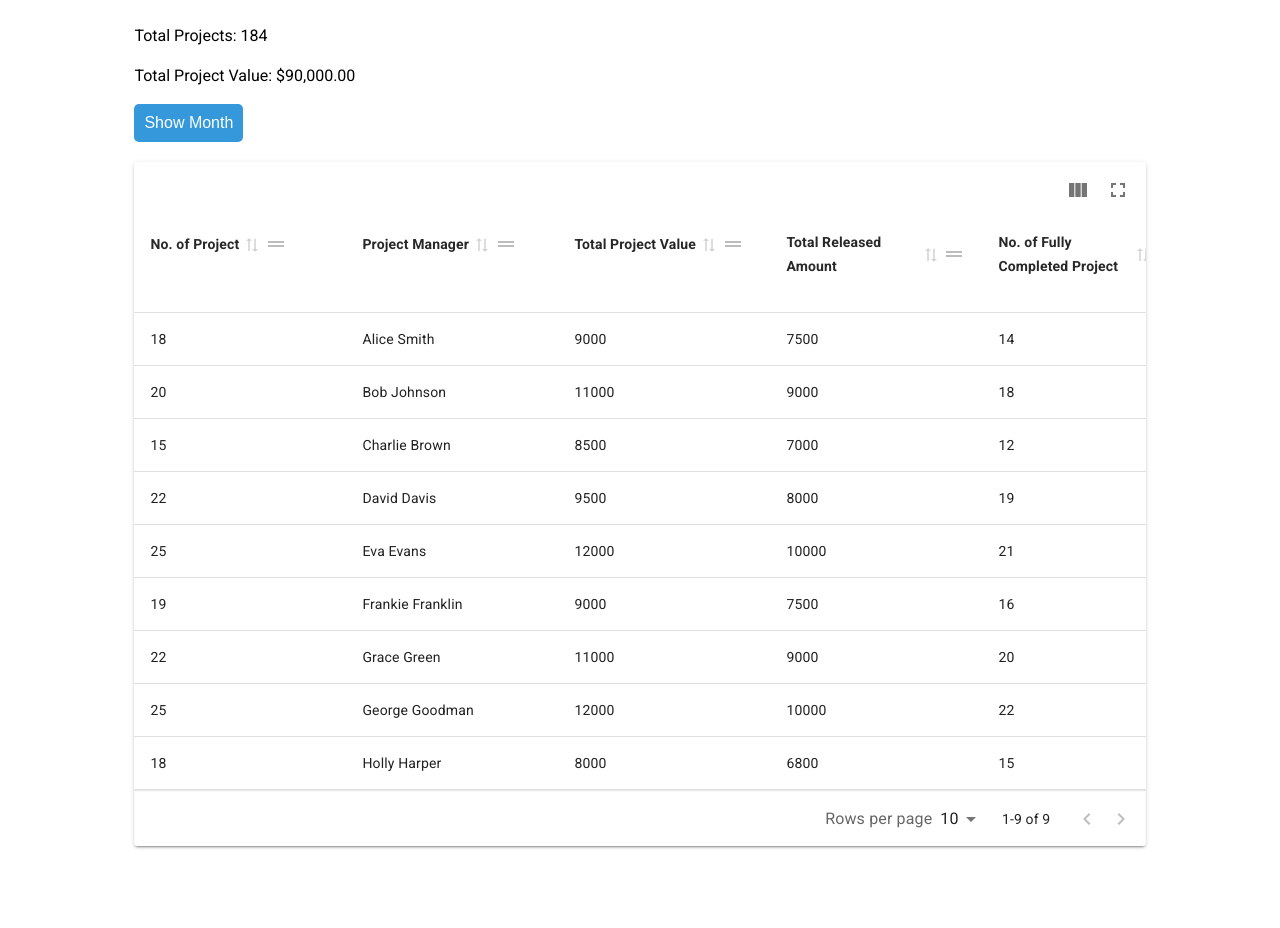
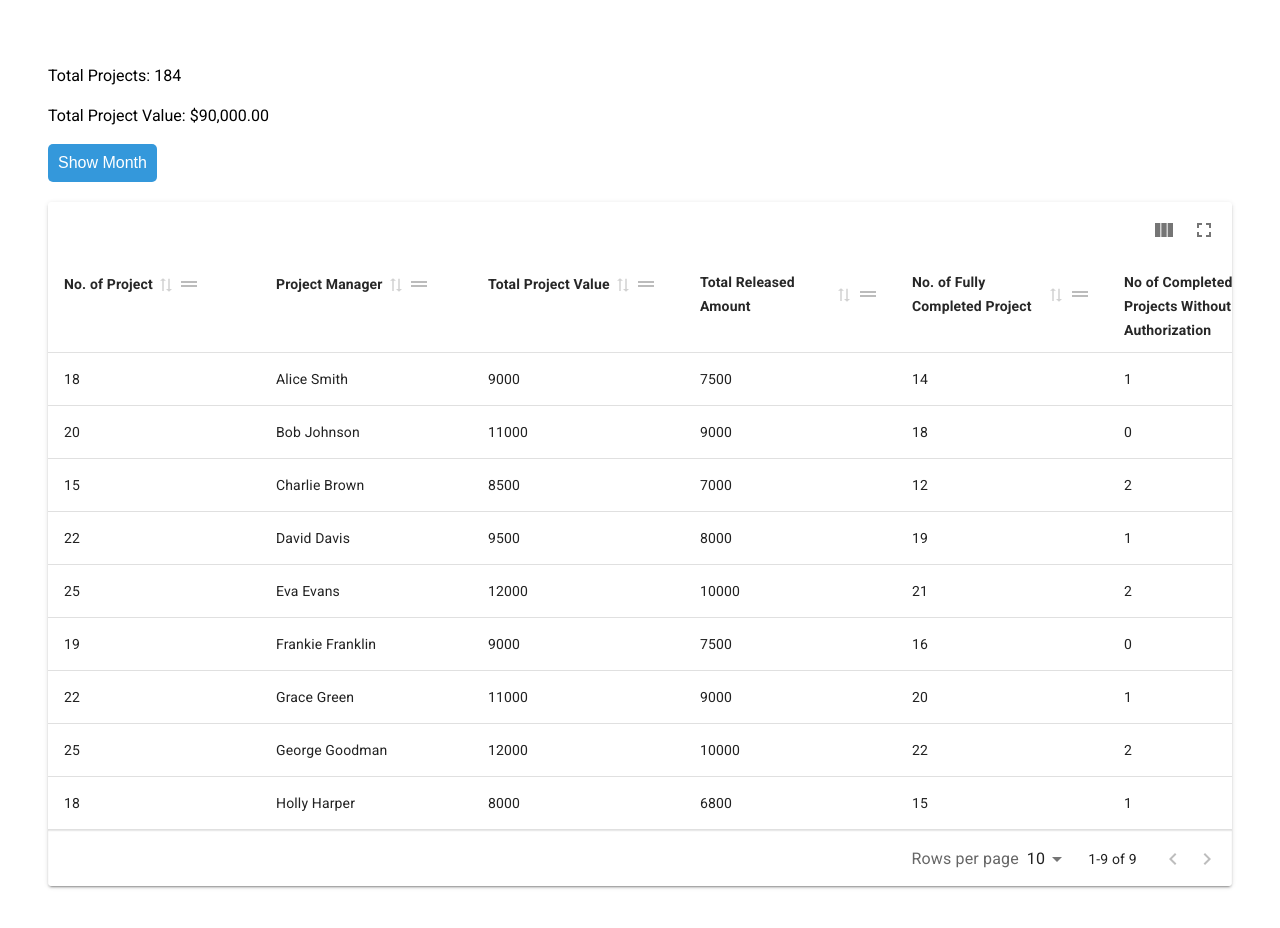
Before and after one commit to tanvirmitul1/draggable-table, a React (Vite) app: page / in a window 1280 px wide. Shown: the top 928 px of the page. Before the commit the page ends 854 px from the top, so only its background shows below. Built offline with nearby package versions, Linux system fonts and the light colour scheme.

Commit message:
fix-modal and table reasponsiveness

```diff
--- a/src/components/Modal.jsx
+++ b/src/components/Modal.jsx
@@ -1,44 +1,61 @@
 /* eslint-disable react/prop-types */
+/**
+ * eslint-disable react/prop-types
+ *
+ * @format
+ */
 
-import ReactModal from 'react-modal';
-import SecondaryTable from './modal/SecondaryTable';
-import Header from './modal/Header';
-import Managerdetails from './modal/ManagerDetails';
+import ReactModal from "react-modal";
+import SecondaryTable from "./modal/SecondaryTable";
+import Header from "./modal/Header";
+import Managerdetails from "./modal/ManagerDetails";
 
-const Modal = ({ isOpen, onRequestClose, contentLabel, selectedRowData, handleCloseModal }) => {
+const Modal = ({
+  isOpen,
+  onRequestClose,
+  contentLabel,
+  selectedRowData,
+  handleCloseModal,
+}) => {
   console.log(selectedRowData);
   return (
     <ReactModal
       style={{
         overlay: {
           zIndex: 1000,
-                    maxWidth: '80%',
-                    maxHeight: '80%',
-                    margin: 'auto auto',
-                    padding: '50px',
+          backgroundColor: "rgba(0, 0, 0, 0.5)",
+
+          margin: "auto auto",
+          padding: "50px",
         },
         content: {
           zIndex: 1001,
-                    maxWidth: '70%',
-                    maxHeight: '100%',
-                    margin: 'auto auto',
-                    padding: '50px',
+          maxWidth: "80%",
+
+          margin: "auto auto",
+          padding: "50px",
         },
       }}
       isOpen={isOpen}
       onRequestClose={onRequestClose}
-            contentLabel={contentLabel}
-
-        >
+      contentLabel={contentLabel}>
       {selectedRowData && (
         <div>
           <div>
+            <div>
               <Header selectedRowData={selectedRowData} />
+            </div>
 
+            <div>
               <Managerdetails selectedRowData={selectedRowData} />
             </div>
+          </div>
+          <div>
             <button onClick={handleCloseModal}>Close</button>
+          </div>
+          <div>
             <SecondaryTable selectedRowData={selectedRowData} />
+          </div>
         </div>
       )}
     </ReactModal>
--- a/src/components/modal/ManagerDetails.jsx
+++ b/src/components/modal/ManagerDetails.jsx
@@ -18,8 +18,7 @@ const Managerdetails = ({selectedRowData}) => {
                                   cursor: 'pointer',
                                   transition: 'background 0.3s',
                               }}
-                              onMouseOver={(e) => e.target.style.background = '#45a049'}
-                              onMouseOut={(e) => e.target.style.background = '#4CAF50'}
+
                           >
                               {`${key}:${value}`}
                           </button>
--- a/src/pages/Home.jsx
+++ b/src/pages/Home.jsx
@@ -1,4 +1,4 @@
-/** @format */
+
 
 
 import MonthSelector from "../components/MonthPicker";
@@ -7,14 +7,18 @@ import ProjectSummary from "../components/ProjectSummary";
 
 const Home = () => {
   return (
-    <div style = {{display:"flex", flexDirection:"column", maxWidth:"80%", margin:"0 auto" }}>
+    <div style = {{display:"flex", flexDirection:"column", margin:"0 auto" , padding:'40px' }}>
       <div >
 
       <ProjectSummary />
       </div>
-      <div style={{ display: "flex", flexDirection:"column", alignItems: "left" , gap:'20px'}}>
-        <MonthSelector />
-        <PrimaryTable/>
+      <div style={{ display: "flex", flexDirection:"column" , gap:'20px'}}>
+        <div>
+          <MonthSelector />
+        </div>
+       <div>
+          <PrimaryTable />
+       </div>
       </div>
 
     </div>
```
Lines whose indentation alone changed are shown as unchanged.
